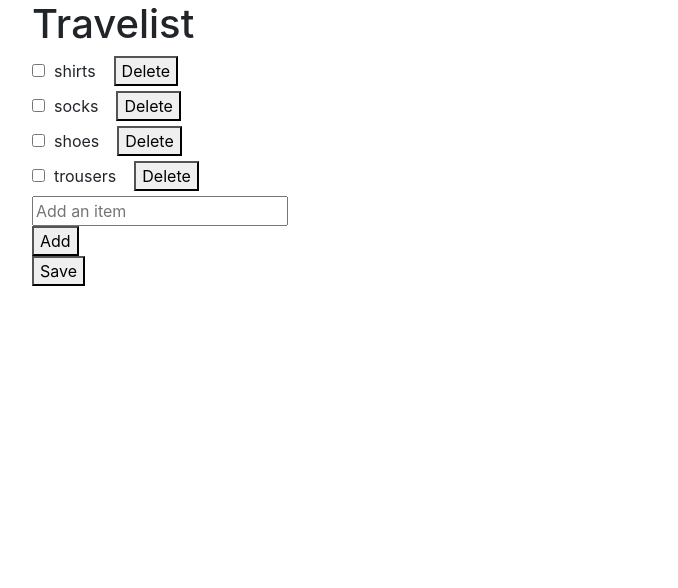
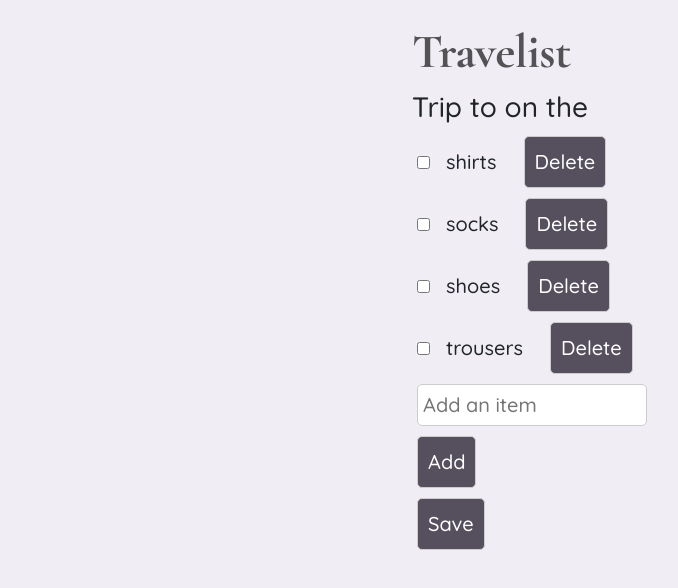
Before and after one commit to melvinlau/travelist, a React (Create React App) app in the folder client/: page /travelist in a window 1280 px wide. Shown: the top 588 px of the page, without its empty margins (53-731 px from the left). Built offline with nearby package versions, Linux system fonts and the light colour scheme.

Commit message:
Added some styling, WIP

```diff
--- a/client/src/App.js
+++ b/client/src/App.js
@@ -18,9 +18,11 @@ function App() {
 
   return (
     <div className="container">
+      <div className="row justify-content-center">
+        <div className="col-12 col-sm-4">
           <div className="row">
-        <div className="col-12">
-          <h1>Travelist</h1>
+            <div className="col-12 mt-4">
+              <h1 className="logo">Travelist</h1>
             </div>
           </div>
           <div className="row">
@@ -58,6 +60,8 @@ function App() {
             </div>
           </div>
         </div>
+      </div>
+    </div>
   );
 }
 
--- a/client/src/components/ActivityList.js
+++ b/client/src/components/ActivityList.js
@@ -24,7 +24,7 @@ function ActivityList({ trip, updateTrip }) {
 
   return (
     <div>
-      <h1>Things I'll be doing in {trip.destination}</h1>
+      <h2>Things I'll be doing in {trip.destination}</h2>
       {
         activities.map((activity, index) => {
           return (
--- a/client/src/components/PackingList.js
+++ b/client/src/components/PackingList.js
@@ -36,6 +36,8 @@ function PackingList({ trip, updateTrip }) {
 
   return (
     <div>
+
+      <h3>Trip to {trip.destination} on the {trip.dateFrom}</h3>
       {
         items.map((item, index) => {
           return (
--- a/client/src/index.css
+++ b/client/src/index.css
@@ -1,10 +1,40 @@
+@import url('https://fonts.googleapis.com/css?family=Cormorant+Garamond:700|Quicksand:500&display=swap');
+
 body {
-  font-family: -apple-system, BlinkMacSystemFont, "Segoe UI", "Roboto", "Oxygen",
+  font-family: 'Quicksand', -apple-system, BlinkMacSystemFont, "Segoe UI", "Roboto", "Oxygen",
     "Ubuntu", "Cantarell", "Fira Sans", "Droid Sans", "Helvetica Neue",
     sans-serif;
+  background-color: #f0edf5;
+  font-size: 20px;
 }
 
 code {
   font-family: source-code-pro, Menlo, Monaco, Consolas, "Courier New",
     monospace;
 }
+
+.logo {
+  font-family: 'Cormorant Garamond', -apple-system, BlinkMacSystemFont, "Segoe UI", "Roboto", "Oxygen",
+    "Ubuntu", "Cantarell", "Fira Sans", "Droid Sans", "Helvetica Neue",
+    sans-serif;
+  font-weight: 700;
+  font-size: 48px;
+  color: #545254;
+  letter-spacing: -0.5px;
+}
+
+input {
+  margin: 5px;
+  padding: 5px;
+  border: solid 1px #CCC;
+  border-radius: 5px;
+}
+
+button {
+  margin: 5px;
+  padding: 10px;
+  border: solid 1px #CCC;
+  border-radius: 5px;
+  background-color: #56505e;
+  color: #FFF;
+}
```
Lines whose indentation alone changed are shown as unchanged.
